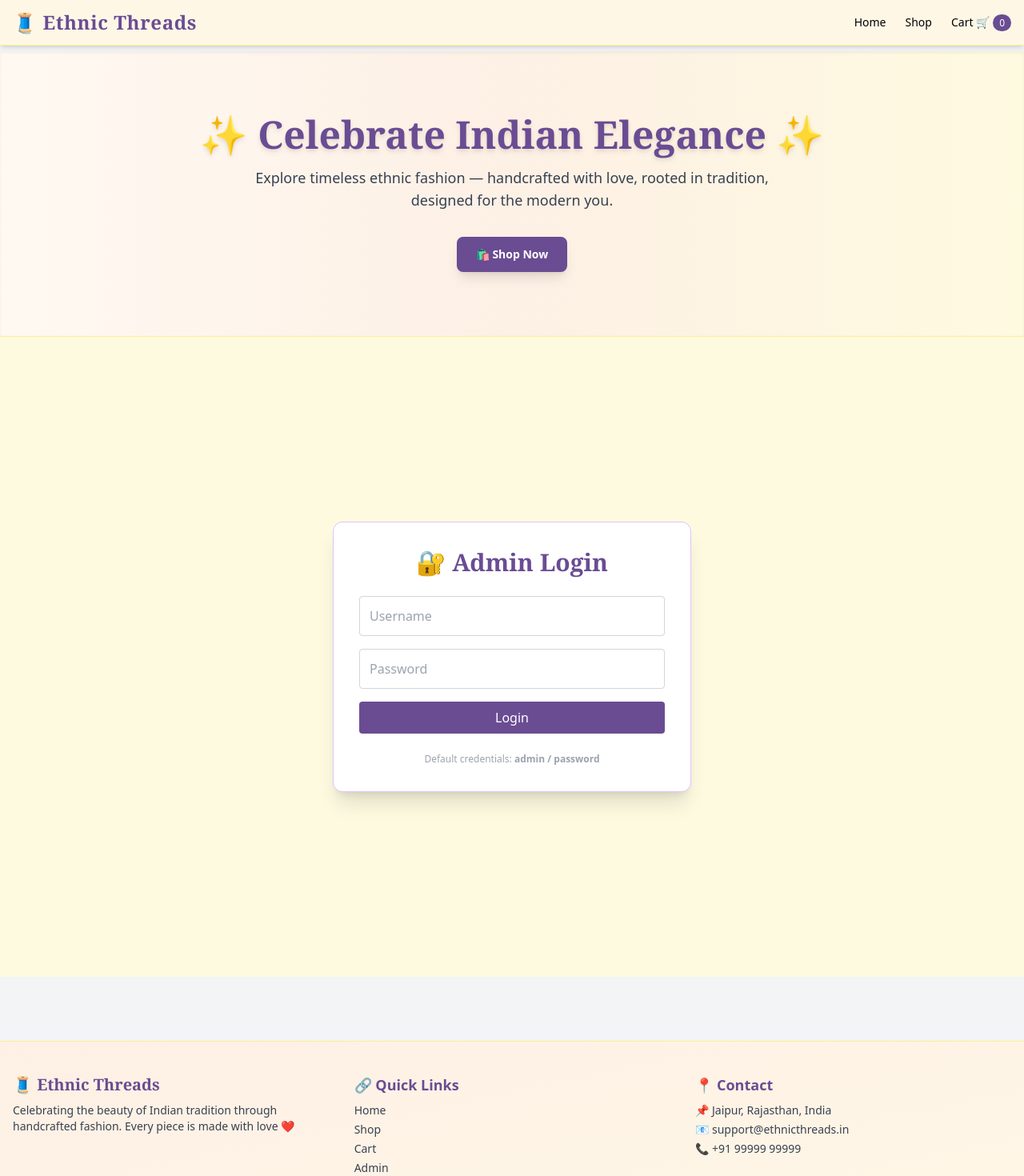
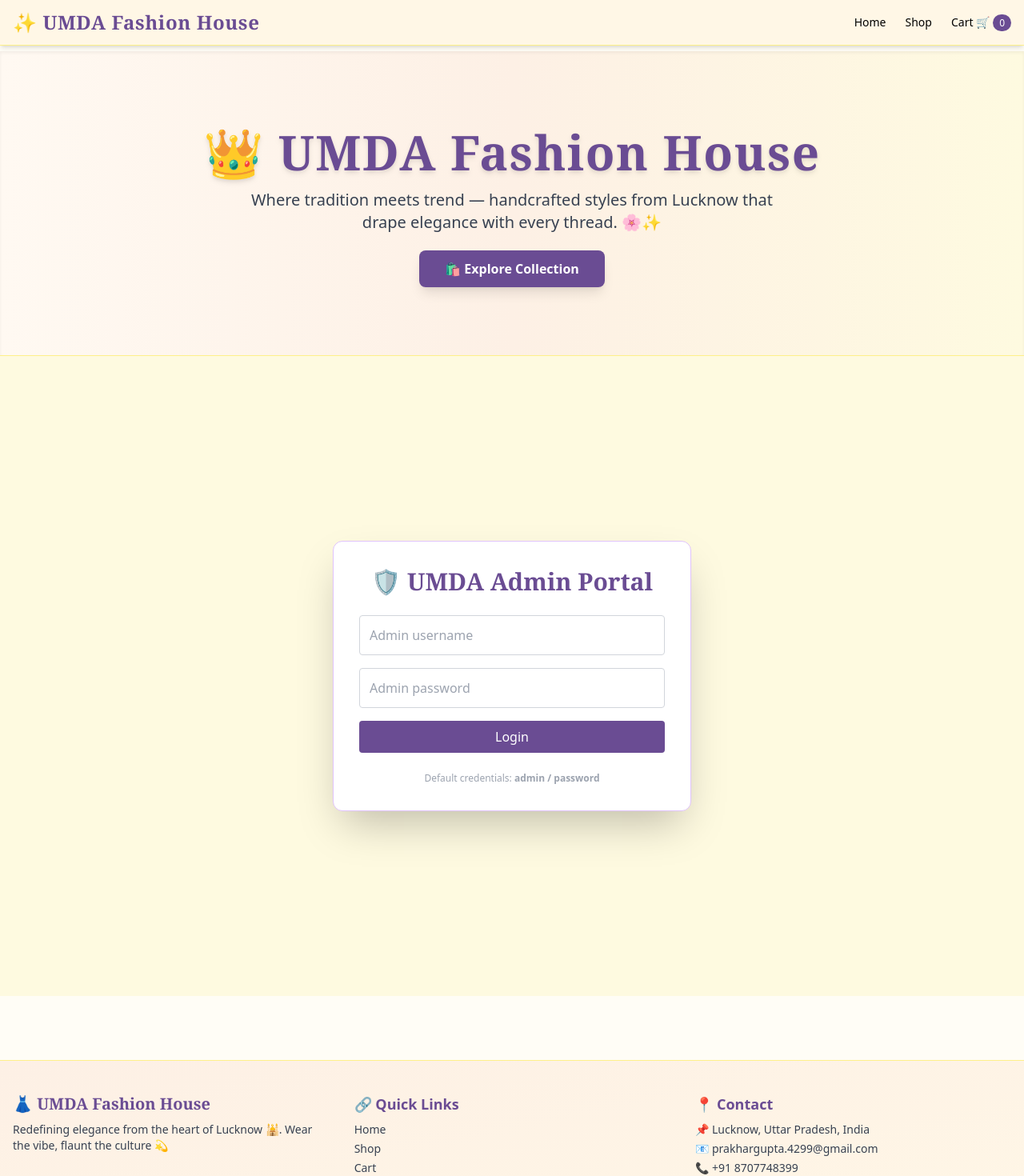
Before and after one commit to prakhar8888/umda-client, a React (Create React App) app: page /admin/login in a window 1280 px wide. Shown: the top 1470 px of the page at 80% size. Built offline with nearby package versions, Linux system fonts and the light colour scheme.

Commit message:
🚀 Final frontend UI updated with ethnic theme

```diff
--- a/src/App.css
+++ b/src/App.css
@@ -1,38 +1,57 @@
-.App {
-  text-align: center;
+/* 🌟 UMDA FASHION HOUSE GLOBAL STYLING 🌟 */
+
+body {
+  margin: 0;
+  padding: 0;
+  font-family: 'Segoe UI', Tahoma, Geneva, Verdana, sans-serif;
+  background-color: #fffdf6;
+  color: #333;
 }
 
-.App-logo {
-  height: 40vmin;
-  pointer-events: none;
+a {
+  text-decoration: none;
+  color: inherit;
+  transition: all 0.3s ease;
 }
 
-@media (prefers-reduced-motion: no-preference) {
-  .App-logo {
-    animation: App-logo-spin infinite 20s linear;
+a:hover {
+  color: #6a4c93;
+}
+
+button {
+  cursor: pointer;
+  font-weight: 500;
+}
+
+img {
+  max-width: 100%;
+  height: auto;
+  display: block;
+}
+
+.App {
+  min-height: 100vh;
+  display: flex;
+  flex-direction: column;
+}
+
+/* Optional – subtle scroll animation */
+@keyframes fade-in-up {
+  from {
+    opacity: 0;
+    transform: translateY(20px);
+  }
+  to {
+    opacity: 1;
+    transform: translateY(0);
   }
 }
 
-.App-header {
-  background-color: #282c34;
-  min-height: 100vh;
-  display: flex;
-  flex-direction: column;
-  align-items: center;
-  justify-content: center;
-  font-size: calc(10px + 2vmin);
-  color: white;
+/* Utility Classes (if not using Tailwind for everything) */
+.text-umda-purple {
+  color: #6a4c93;
 }
 
-.App-link {
-  color: #61dafb;
+.bg-umda-gradient {
+  background: linear-gradient(to bottom right, #fdf0e5, #fff7e6);
 }
-
-@keyframes App-logo-spin {
-  from {
-    transform: rotate(0deg);
-  }
-  to {
-    transform: rotate(360deg);
-  }
-}
--- a/src/App.js
+++ b/src/App.js
@@ -21,24 +21,24 @@ import ProtectedAdminRoute from "./components/ProtectedAdminRoute";
 
 function App() {
   return (
-    <div className="bg-gray-100 min-h-screen flex flex-col">
-      {/* Global navbar */}
+    <div className="bg-[#fffdf6] min-h-screen flex flex-col font-sans">
+      {/* 🧵 Navbar for UMDA Fashion House */}
       <Navbar />
 
-      {/* Home hero section (optional: only show on homepage if needed) */}
+      {/* 🎯 Hero section (for homepage) */}
       <Hero />
 
-      {/* Main content routes */}
+      {/* 🔄 Main Route Handling */}
       <main className="flex-1">
         <Routes>
-          {/* 🛍️ Customer-facing Routes */}
+          {/* 🌟 Customer Routes */}
           <Route path="/" element={<Home />} />
           <Route path="/shop" element={<Shop />} />
           <Route path="/product/:id" element={<ProductDetails />} />
           <Route path="/cart" element={<Cart />} />
           <Route path="/checkout" element={<Checkout />} />
 
-          {/* 🔐 Admin Routes */}
+          {/* 🔐 Admin Routes (Protected) */}
           <Route path="/admin/login" element={<AdminLogin />} />
           <Route
             path="/admin/products"
@@ -83,7 +83,7 @@ function App() {
         </Routes>
       </main>
 
-      {/* Global footer */}
+      {/* 📦 Footer */}
       <Footer />
     </div>
   );
--- a/src/components/Footer.js
+++ b/src/components/Footer.js
@@ -8,11 +8,11 @@ const Footer = () => {
         {/* Brand Info */}
         <div>
           <h2 className="text-xl font-bold text-[#6a4c93] font-serif mb-2">
-            🧵 Ethnic Threads
+            👗 UMDA Fashion House
           </h2>
           <p>
-            Celebrating the beauty of Indian tradition through handcrafted
-            fashion. Every piece is made with love ❤️
+            Redefining elegance from the heart of Lucknow 🕌. Wear the vibe,
+            flaunt the culture 💫
           </p>
         </div>
 
@@ -51,15 +51,15 @@ const Footer = () => {
             📍 Contact
           </h3>
           <ul className="space-y-1">
-            <li>📌 Jaipur, Rajasthan, India</li>
-            <li>📧 support@ethnicthreads.in</li>
-            <li>📞 +91 99999 99999</li>
+            <li>📌 Lucknow, Uttar Pradesh, India</li>
+            <li>📧 prakhargupta.4299@gmail.com</li>
+            <li>📞 +91 8707748399</li>
           </ul>
         </div>
       </div>
 
       <div className="text-center text-xs text-gray-500 mt-10">
-        © {new Date().getFullYear()} Ethnic Threads. All rights reserved.
+        © {new Date().getFullYear()} UMDA Fashion House. All rights reserved.
       </div>
     </footer>
   );
--- a/src/components/Hero.js
+++ b/src/components/Hero.js
@@ -1,22 +1,44 @@
 import React from "react";
 import { Link } from "react-router-dom";
+import { motion } from "framer-motion";
 
 const Hero = () => {
   return (
-    <div className="bg-gradient-to-r from-[#fff9f2] via-[#fdf0e5] to-[#fefae0] text-center py-20 px-6 mt-16 shadow-inner border-b border-yellow-200">
-      <h1 className="text-4xl md:text-5xl font-extrabold text-[#6a4c93] mb-4 font-serif drop-shadow-md">
-        ✨ Celebrate Indian Elegance ✨
-      </h1>
-      <p className="text-lg text-gray-700 mb-8 max-w-2xl mx-auto">
-        Explore timeless ethnic fashion — handcrafted with love, rooted in tradition, designed for the modern you.
+    <motion.section
+      className="bg-gradient-to-r from-[#fff9f2] via-[#fdf0e5] to-[#fefae0] text-center py-24 px-6 mt-16 shadow-inner border-b border-yellow-200"
+      initial={{ opacity: 0, y: 60 }}
+      animate={{ opacity: 1, y: 0 }}
+      transition={{ duration: 0.8, ease: "easeOut" }}
+    >
+      {/* Headline */}
+      <motion.h1
+        className="text-4xl md:text-6xl font-extrabold text-[#6a4c93] font-serif drop-shadow-md tracking-wide"
+        initial={{ scale: 0.9 }}
+        animate={{ scale: 1 }}
+        transition={{ delay: 0.3, duration: 0.5 }}
+      >
+        👑 UMDA Fashion House
+      </motion.h1>
+
+      {/* Subheading */}
+      <p className="text-lg md:text-xl text-gray-700 mt-4 mb-8 max-w-2xl mx-auto leading-relaxed">
+        Where tradition meets trend — handcrafted styles from Lucknow that drape elegance with every thread. 🌸✨
       </p>
-      <Link
-        to="/shop"
-        className="inline-block bg-[#6a4c93] text-white px-6 py-3 rounded-lg text-sm font-semibold shadow-lg hover:bg-[#5a3c83] transition duration-200"
+
+      {/* CTA Button */}
+      <motion.div
+        whileHover={{ scale: 1.05 }}
+        whileTap={{ scale: 0.95 }}
+        className="inline-block"
       >
-        🛍️ Shop Now
-      </Link>
-    </div>
+        <Link
+          to="/shop"
+          className="bg-[#6a4c93] text-white px-8 py-3 rounded-lg text-base font-semibold shadow-lg hover:bg-[#5a3c83] transition duration-300"
+        >
+          🛍️ Explore Collection
+        </Link>
+      </motion.div>
+    </motion.section>
   );
 };
 
--- a/src/components/Navbar.js
+++ b/src/components/Navbar.js
@@ -1,46 +1,57 @@
 import React from "react";
 import { Link } from "react-router-dom";
 import { useCart } from "../context/CartContext";
+import { motion } from "framer-motion";
 
 const Navbar = () => {
   const { cartItems } = useCart();
   const isAdmin = localStorage.getItem("adminLoggedIn") === "true";
 
   return (
-    <header className="bg-[#fff7e6] shadow-md fixed w-full top-0 z-50 border-b border-yellow-200">
+    <motion.header
+      className="bg-[#fff7e6] shadow-md fixed w-full top-0 z-50 border-b border-yellow-200"
+      initial={{ y: -80, opacity: 0 }}
+      animate={{ y: 0, opacity: 1 }}
+      transition={{ duration: 0.6, ease: "easeOut" }}
+    >
       <div className="max-w-7xl mx-auto px-4 py-3 flex items-center justify-between">
-        {/* Brand Logo */}
+        {/* 🧵 Brand Logo */}
         <Link
           to="/"
-          className="text-2xl font-bold text-[#6a4c93] font-serif tracking-wide"
+          className="text-2xl font-extrabold text-[#6a4c93] font-serif tracking-wide hover:text-[#8e44ad] transition duration-300 ease-in-out"
         >
-          🧵 Ethnic Threads
+          ✨ UMDA Fashion House
         </Link>
 
-        {/* Navigation */}
+        {/* 🚀 Navigation Links */}
         <nav className="flex space-x-6 text-sm font-medium items-center">
-          <Link to="/" className="hover:text-[#8e44ad] transition">Home</Link>
-          <Link to="/shop" className="hover:text-[#8e44ad] transition">Shop</Link>
-          <Link to="/cart" className="hover:text-[#8e44ad] transition relative">
+          <Link to="/" className="hover:text-[#8e44ad] transition duration-200">
+            Home
+          </Link>
+          <Link to="/shop" className="hover:text-[#8e44ad] transition duration-200">
+            Shop
+          </Link>
+          <Link to="/cart" className="hover:text-[#8e44ad] transition duration-200 relative">
             Cart 🛒
             <span className="ml-1 text-xs bg-[#6a4c93] text-white px-2 py-0.5 rounded-full">
               {(cartItems || []).length}
             </span>
           </Link>
 
+          {/* 🔐 Admin Navigation */}
           {isAdmin && (
             <>
-              <Link to="/admin/products" className="hover:text-[#8e44ad] transition">
+              <Link to="/admin/products" className="hover:text-[#8e44ad] transition duration-200">
                 Admin
               </Link>
-              <Link to="/admin/orders" className="hover:text-[#8e44ad] transition">
+              <Link to="/admin/orders" className="hover:text-[#8e44ad] transition duration-200">
                 Orders
               </Link>
             </>
           )}
         </nav>
       </div>
-    </header>
+    </motion.header>
   );
 };
 
--- a/src/index.js
+++ b/src/index.js
@@ -1,16 +1,19 @@
-import './index.css'; // ✅ Tailwind styles
+import './index.css'; // ✅ Tailwind & custom styles
 import React from "react";
 import ReactDOM from "react-dom/client";
 import { BrowserRouter } from "react-router-dom";
 import App from "./App";
 import { CartProvider } from "./context/CartContext"; // ✅ Global cart state
 
+// 🔥 Mount the app at #root
 const root = ReactDOM.createRoot(document.getElementById("root"));
 
 root.render(
-  <BrowserRouter>
-    <CartProvider>
-      <App />
-    </CartProvider>
-  </BrowserRouter>
+  <React.StrictMode>
+    <BrowserRouter>
+      <CartProvider>
+        <App />
+      </CartProvider>
+    </BrowserRouter>
+  </React.StrictMode>
 );
--- a/src/pages/AdminLogin.js
+++ b/src/pages/AdminLogin.js
@@ -1,16 +1,14 @@
 import React, { useEffect, useState } from "react";
+import { motion, AnimatePresence } from "framer-motion";
 
 function AdminLogin() {
   const [form, setForm] = useState({ username: "", password: "" });
   const [error, setError] = useState("");
   const [isMounted, setIsMounted] = useState(false);
+  const [isLoading, setIsLoading] = useState(false);
 
-  // 🛑 Prevent crashing on mobile by delaying useEffect
   useEffect(() => {
     try {
-      console.log("📱 AdminLogin Mounted");
-
-      // Delay redirect until component is mounted fully
       const isLoggedIn = localStorage?.getItem("adminLoggedIn");
       if (isLoggedIn === "true") {
         window.location.href = "/admin/products";
@@ -28,20 +26,24 @@ function AdminLogin() {
 
   const handleSubmit = (e) => {
     e.preventDefault();
+    setIsLoading(true);
     try {
+      setTimeout(() => {
         if (form.username === "admin" && form.password === "password") {
           localStorage.setItem("adminLoggedIn", "true");
           window.location.href = "/admin/products";
         } else {
           setError("❌ Invalid credentials. Try again.");
+          setIsLoading(false);
         }
+      }, 800); // Simulate network delay
     } catch (err) {
       console.error("❌ Login failed", err);
       setError("⚠️ Login failed. Please try again.");
+      setIsLoading(false);
     }
   };
 
-  // Show fallback loader if not mounted yet
   if (!isMounted) {
     return (
       <div className="min-h-screen flex items-center justify-center bg-[#fefae0]">
@@ -52,46 +54,65 @@ function AdminLogin() {
 
   return (
     <div className="min-h-screen flex items-center justify-center bg-[#fefae0] px-4">
-      <div className="bg-white p-8 rounded-xl shadow-xl w-full max-w-md border border-[#e0c3fc]">
+      <motion.div
+        className="bg-white p-8 rounded-xl shadow-2xl w-full max-w-md border border-[#e0c3fc]"
+        initial={{ opacity: 0, y: 60 }}
+        animate={{ opacity: 1, y: 0 }}
+        transition={{ duration: 0.4 }}
+      >
         <h2 className="text-3xl font-bold mb-6 text-center text-[#6a4c93] font-serif">
-          🔐 Admin Login
+          🛡️ UMDA Admin Portal
         </h2>
 
+        <AnimatePresence>
           {error && (
-          <p className="text-red-600 text-sm mb-4 text-center">{error}</p>
+            <motion.p
+              className="text-red-600 text-sm mb-4 text-center"
+              initial={{ opacity: 0, y: -10 }}
+              animate={{ opacity: 1, y: 0 }}
+              exit={{ opacity: 0, y: -10 }}
+            >
+              {error}
+            </motion.p>
           )}
+        </AnimatePresence>
 
         <form onSubmit={handleSubmit} className="space-y-4">
           <input
             type="text"
             name="username"
-            placeholder="Username"
+            placeholder="Admin username"
             value={form.username}
             onChange={handleChange}
             className="w-full p-3 border border-gray-300 rounded focus:outline-none focus:ring-2 focus:ring-[#6a4c93]"
             required
+            disabled={isLoading}
           />
           <input
             type="password"
             name="password"
-            placeholder="Password"
+            placeholder="Admin password"
             value={form.password}
             onChange={handleChange}
             className="w-full p-3 border border-gray-300 rounded focus:outline-none focus:ring-2 focus:ring-[#6a4c93]"
             required
+            disabled={isLoading}
           />
           <button
             type="submit"
-            className="w-full bg-[#6a4c93] text-white py-2 rounded hover:bg-[#5a3c83] transition-all duration-200"
+            disabled={isLoading}
+            className={`w-full bg-[#6a4c93] text-white py-2 rounded transition-all duration-200 ${
+              isLoading ? "opacity-70 cursor-not-allowed" : "hover:bg-[#5a3c83]"
+            }`}
           >
-            Login
+            {isLoading ? "Logging in..." : "Login"}
           </button>
         </form>
 
         <p className="text-xs text-center text-gray-400 mt-6">
           Default credentials: <strong>admin / password</strong>
         </p>
-      </div>
+      </motion.div>
     </div>
   );
 }
```
Also changed, not shown: src/components/ProductCard.js (+16 -10 lines), src/pages/AdminAllProducts.jsx (+45 -30 lines), src/pages/Cart.js (+34 -21 lines), src/pages/Home.js (+24 -11 lines), src/pages/ProductDetails.js (+28 -11 lines). Lines whose indentation alone changed are shown as unchanged.
